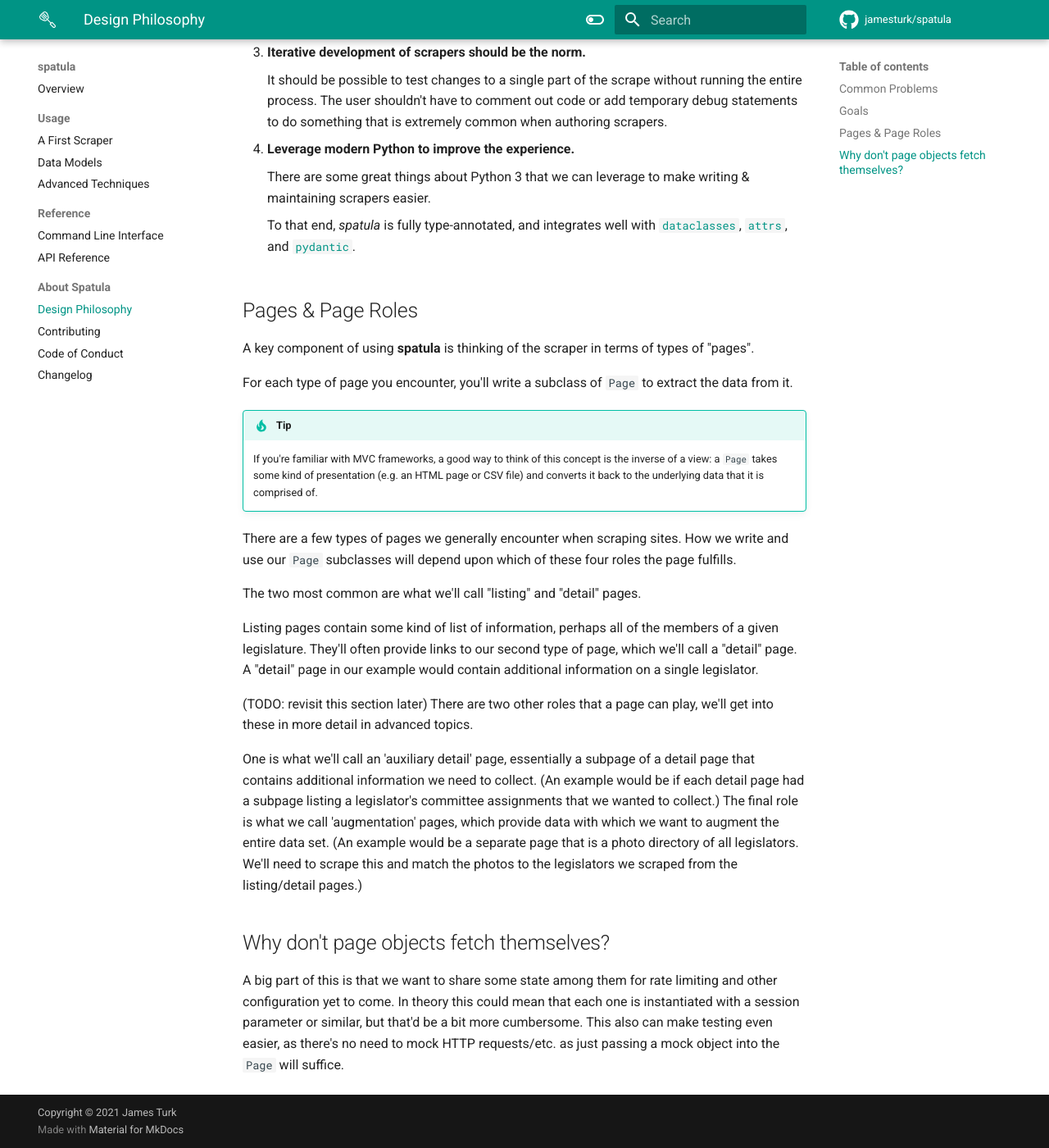
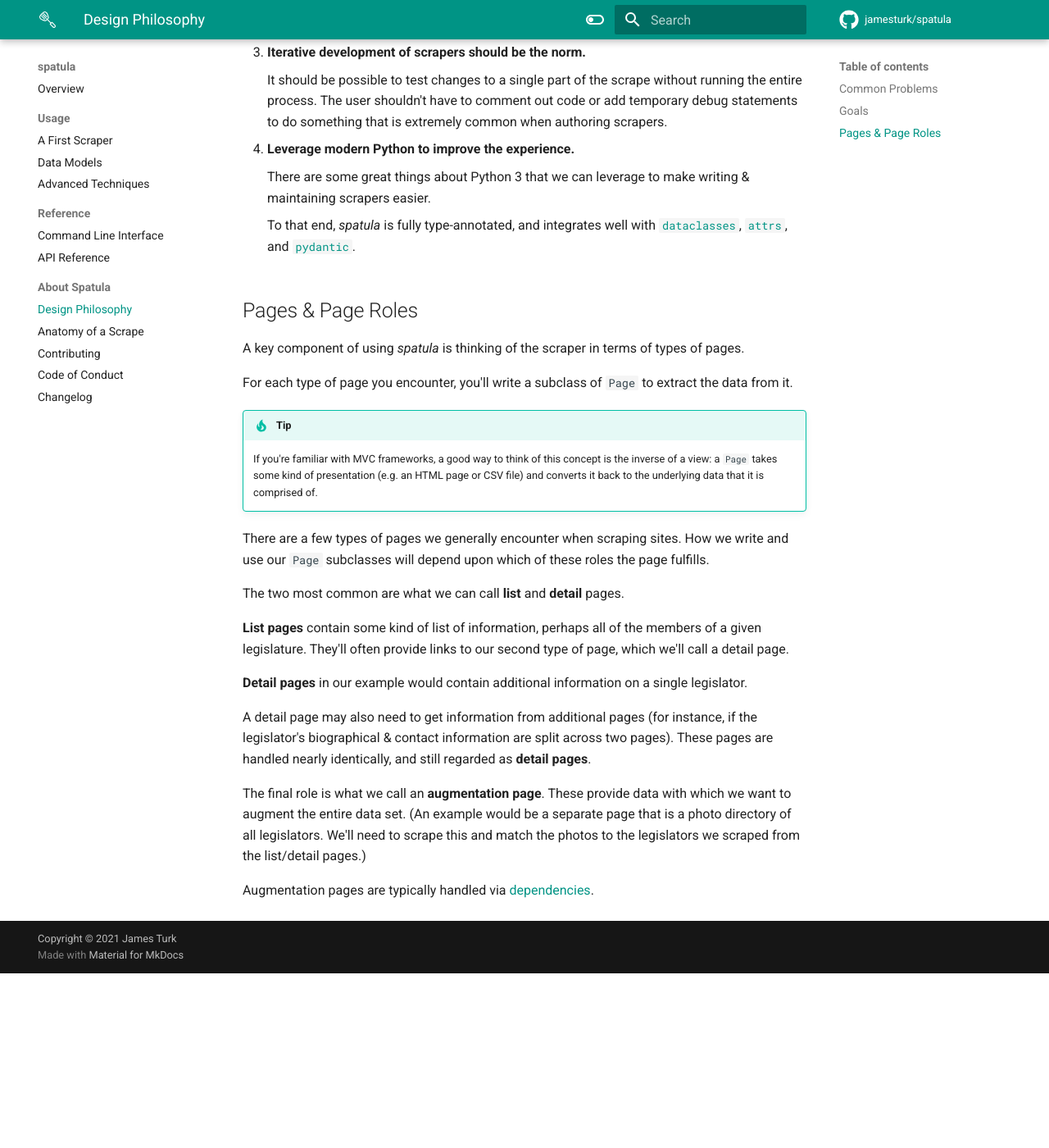
Before and after one commit to jamesturk/spatula, an MkDocs documentation site: the page built from docs/philosophy.md, in a window 1280 px wide and 1400 px high, scrolled down 1080 px. Shown: the whole window at 82% size. Built offline with MkDocs 1.6.1 and Material for MkDocs 9.7.7, drawn with Linux system fonts in a browser that asks for light colours; comment, search, counter and statistics services are not loaded; after the commit the page ends 2267 px from its top, so only the background shows below that.

Commit message:
add anatomy of a scrape

```diff
--- a/docs/philosophy.md
+++ b/docs/philosophy.md
@@ -64,48 +64,34 @@
 
 ## Pages & Page Roles
 
-A key component of using **spatula** is thinking of the scraper in terms
-of types of "pages".
+A key component of using *spatula* is thinking of the scraper in terms of types of pages.
 
-For each type of page you encounter, you'll write a subclass of
-`Page` to extract the data from it.
+For each type of page you encounter, you'll write a subclass of `Page` to extract the data from it.
 
 !!! tip
     If you're familiar with MVC frameworks, a good way to think of this
-    concept is the inverse of a view: a `Page`
-    takes some kind of presentation (e.g. an HTML page or CSV
-    file) and converts it back to the underlying data that it is comprised of.
+    concept is the inverse of a view: a `Page` takes some kind of presentation
+    (e.g. an HTML page or CSV file)
+    and converts it back to the underlying data that it is comprised of.
 
-There are a few types of pages we generally encounter when scraping
-sites. How we write and use our `Page` subclasses will depend upon which of these four roles the
-page fulfills.
+There are a few types of pages we generally encounter when scraping sites.
+How we write and use our `Page` subclasses will depend upon which of these roles the page fulfills.
 
-The two most common are what we'll call "listing" and "detail" pages.
+The two most common are what we can call **list** and **detail** pages.
 
-Listing pages contain some kind of list of information, perhaps all of
+**List pages** contain some kind of list of information, perhaps all of
 the members of a given legislature. They'll often provide links to our
-second type of page, which we'll call a "detail" page. A "detail"
-page in our example would contain additional information on a single
-legislator.
+second type of page, which we'll call a detail page.
 
-(TODO: revisit this section later) There are two other roles that a page
-can play, we'll get into these in more detail in advanced topics.
+**Detail pages** in our example would contain additional information on a single legislator.
 
-One is what we'll call an 'auxiliary detail' page, essentially a
-subpage of a detail page that contains additional information we need to
-collect. (An example would be if each detail page had a subpage listing
-a legislator's committee assignments that we wanted to collect.) The
-final role is what we call 'augmentation' pages, which provide data
+A detail page may also need to get information from additional pages (for instance, if the legislator's biographical & contact information are split across two pages).
+These pages are handled nearly identically, and still regarded as **detail pages**.
+
+The final role is what we call an **augmentation page**. These provide data
 with which we want to augment the entire data set. (An example would be
 a separate page that is a photo directory of all legislators. We'll
 need to scrape this and match the photos to the legislators we scraped
-from the listing/detail pages.)
+from the list/detail pages.)
 
-## Why don't page objects fetch themselves?
-
-A big part of this is that we want to share some state among them for
-rate limiting and other configuration yet to come. In theory this could
-mean that each one is instantiated with a session parameter or similar,
-but that'd be a bit more cumbersome. This also can make testing even
-easier, as there's no need to mock HTTP requests/etc. as just passing a
-mock object into the `Page` will suffice.
+Augmentation pages are typically handled via [dependencies](advanced-techniques.md#specifying-dependencies).
--- a/mkdocs.yml
+++ b/mkdocs.yml
@@ -67,6 +67,7 @@
     - 'reference.md'
   - About Spatula:
     - 'philosophy.md'
+    - 'anatomy-of-a-scrape.md'
     - 'contributing.md'
     - 'code_of_conduct.md'
     - 'changelog.md'
```
Also changed, not shown: docs/anatomy-of-a-scrape.md (added, +54 -0 lines), docs/contributing.md (+7 -7 lines), 1 other file.
